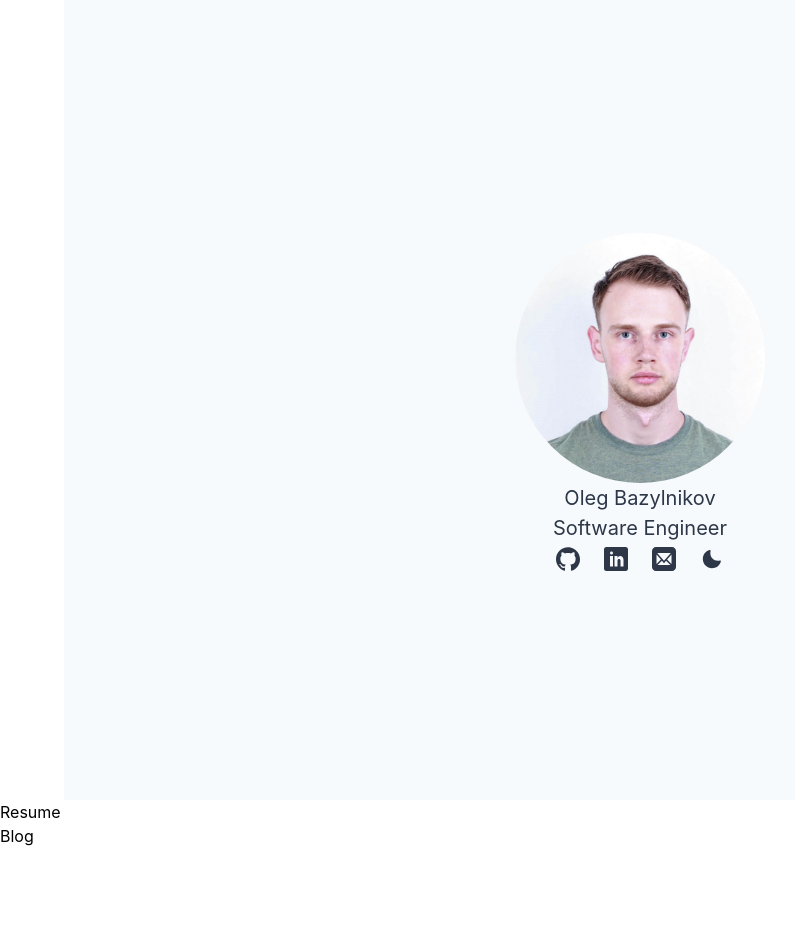
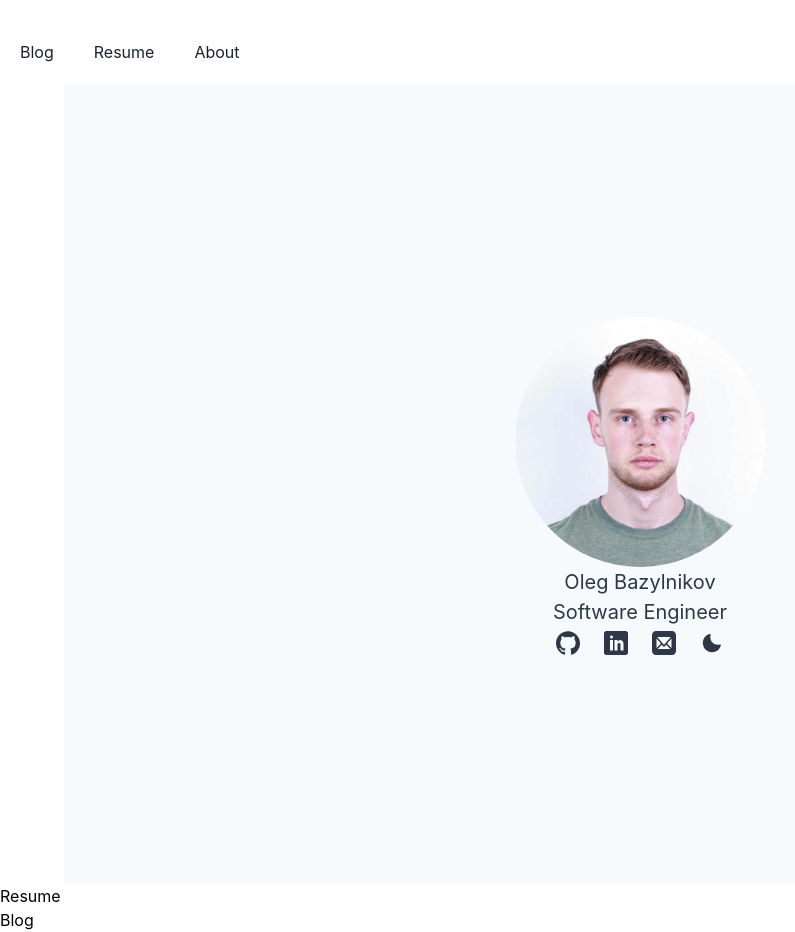
Before and after one commit to olegesan/bazz.pw, a Next.js app: page / in a window 1280 px wide. Shown: the whole page, without its empty margins (0-795 px from the left). Before the commit the page ends 848 px from the top, so only its background shows below. Built offline with nearby package versions, Linux system fonts and the light colour scheme.

Commit message:
adds a simple navbar to navigate the website

```diff
--- /dev/null
+++ b/components/navbar.tsx
@@ -0,0 +1,27 @@
+import { Flex, Link as Lnk, Text } from "@chakra-ui/react";
+import Link from "next/link";
+import React from "react";
+
+export default function NavBar() {
+  return (
+    <Flex mt="5" justifyContent="space-between">
+      <Flex>
+        <Link href="/blog">
+          <Lnk p="5">
+            <Text>Blog</Text>
+          </Lnk>
+        </Link>
+        <Link href="/resume">
+          <Lnk p="5">
+            <Text>Resume</Text>
+          </Lnk>
+        </Link>
+        <Link href="/about">
+          <Lnk p="5">
+            <Text>About</Text>
+          </Lnk>
+        </Link>
+      </Flex>
+    </Flex>
+  );
+}
--- a/pages/_app.tsx
+++ b/pages/_app.tsx
@@ -3,15 +3,17 @@ import type { AppProps } from "next/app";
 import { ChakraProvider } from "@chakra-ui/react";
 import { MDXProvider } from "@mdx-js/react";
 import MDXWrapper from "../components/mdxWrapper";
-import { Text } from "@chakra-ui/react";
+import { Text, Image } from "@chakra-ui/react";
 import theme from "../utils/theme";
+import NavBar from "../components/navbar";
 
-const components = { MDXWrapper, Text };
+const components = { MDXWrapper, Text, Image };
 
 function MyApp({ Component, pageProps }: AppProps) {
   return (
     <ChakraProvider theme={theme}>
       <MDXProvider components={components}>
+        <NavBar />
         <Component {...pageProps} />
       </MDXProvider>
     </ChakraProvider>
```
